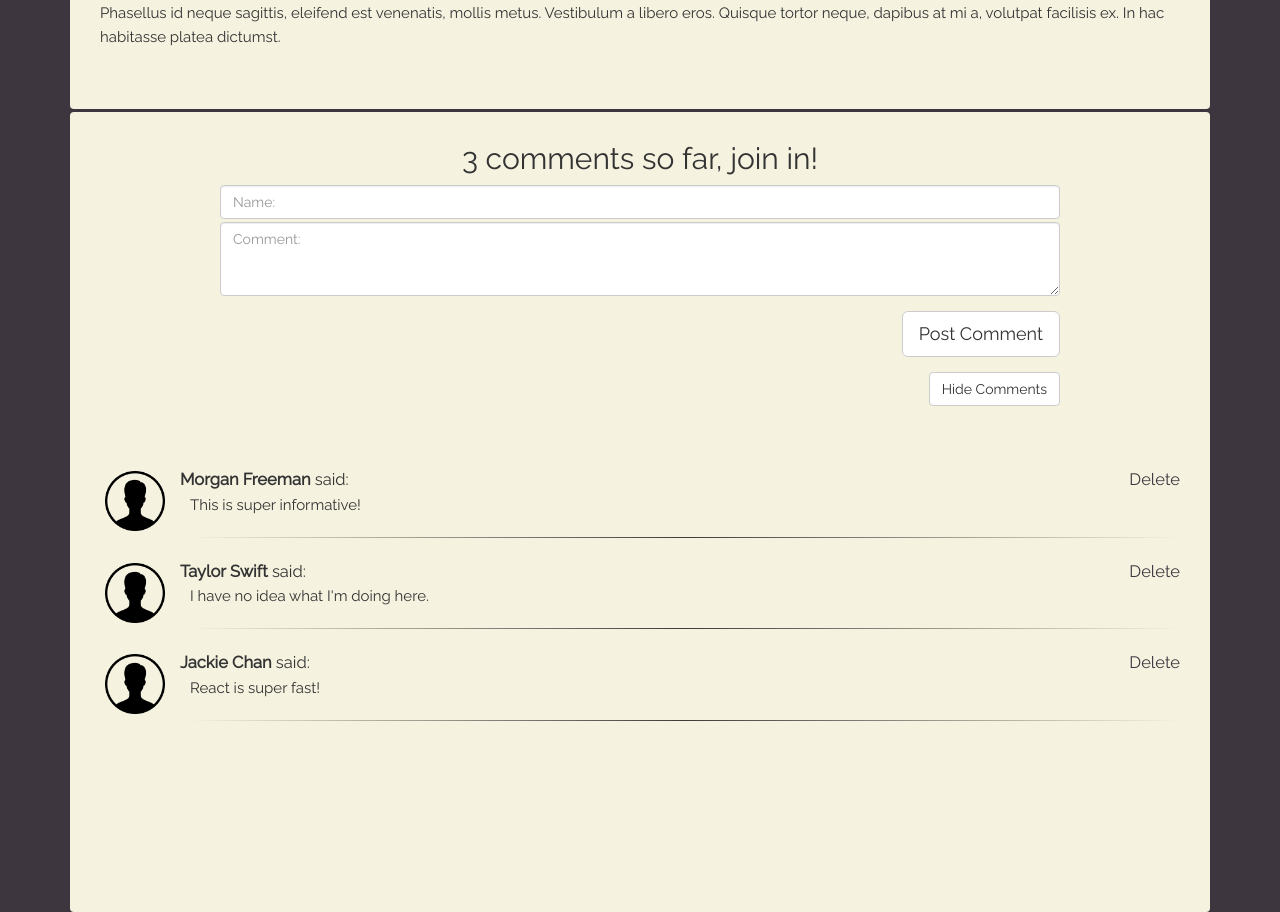
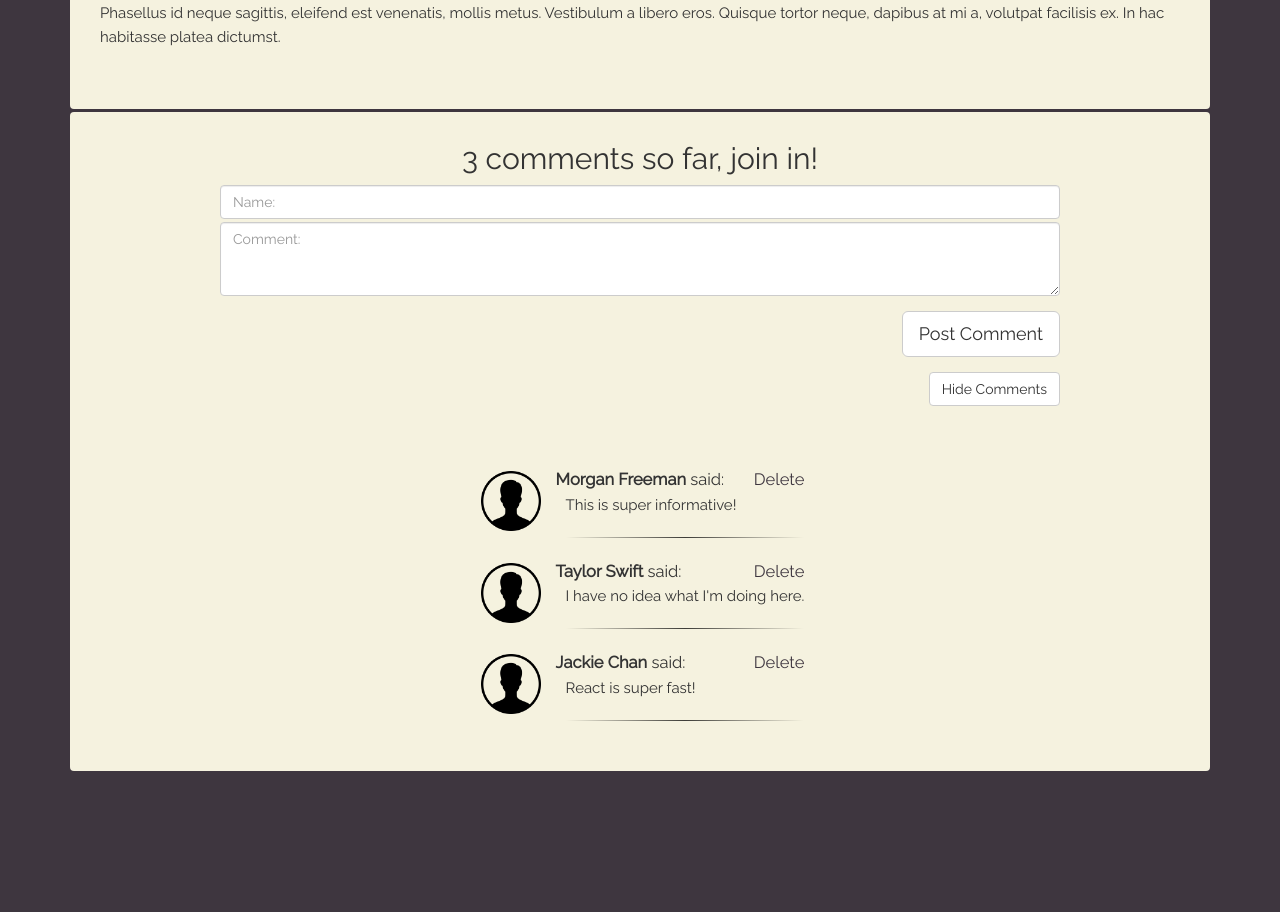
Before and after one commit to Bentopi/React_Sample, a React app: page / in a window 1280 px wide. Shown: the part 508-1420 px from the top of the page. After the commit the page ends 1279 px from the top, so only its background shows below. Built offline with nearby package versions, Linux system fonts and the light colour scheme.

Commit message:
form resets after submit, and background extends as more comments come in

```diff
--- a/src/App.css
+++ b/src/App.css
@@ -11,11 +11,24 @@ body {
 .paragraph {
   padding-bottom: 20px; }
 
+.comment-list {
+  display: flex;
+  flex-direction: column;
+  flex-wrap: wrap;
+  justify-content: flex-start;
+  align-content: center;
+  align-items: stretch; }
+
 .comment-box {
+  display: flex;
+  flex-direction: column;
+  flex-wrap: wrap;
+  justify-content: flex-start;
+  align-content: center;
+  align-items: stretch;
   font-family: 'Raleway', sans-serif;
   border-radius: 4px;
   padding: 2em;
-  height: 100vh;
   margin-top: 0.25em;
   background-color: rgba(255, 252, 232, 0.95);
   opacity: 1; }
--- a/src/App.js
+++ b/src/App.js
@@ -98,6 +98,7 @@ class Comment extends React.Component {
   render() {
     return(
       <div className='comment row'>
+        <div className='col-xs-12'>
           <div className='avatar'></div>
           <div className='comment-right'>
             <div className='comment-top'>
@@ -109,6 +110,7 @@ class Comment extends React.Component {
             <div className='comment-bottom'>
               <p className='comment-body'>{this.props.body}</p>
               <hr/>
+            </div>
           </div>
         </div>
       </div>
@@ -143,6 +145,8 @@ class CommentForm extends React.Component {
     let body = this._body;
 
     this.props.addComment(author.value, body.value);
+    this._body.value = '';
+    this._author.value = '';
   }
 
 }
--- a/src/App.scss
+++ b/src/App.scss
@@ -15,11 +15,25 @@ body {
   padding-bottom: 20px;
 }
 
+.comment-list {
+  display:flex;
+  flex-direction: column;
+  flex-wrap: wrap;
+  justify-content: flex-start;
+  align-content: center;
+  align-items: stretch;
+}
+
 .comment-box {
+  display:flex;
+  flex-direction: column;
+  flex-wrap: wrap;
+  justify-content: flex-start;
+  align-content: center;
+  align-items: stretch;
   font-family: 'Raleway', sans-serif;
   border-radius: 4px;
   padding: 2em;
-  height: 100vh;
   margin-top: 0.25em;
   background-color: rgba($cream, 0.95);
   opacity: 1;
```
Also changed, not shown: 2 other files (tests, documents, lock files or other folders). Lines whose indentation alone changed are shown as unchanged.
